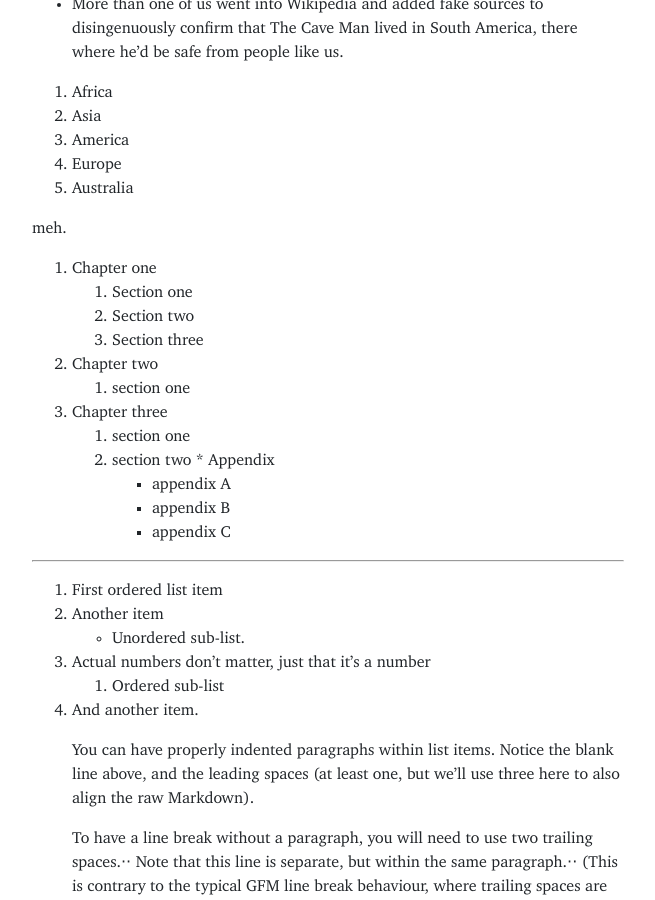
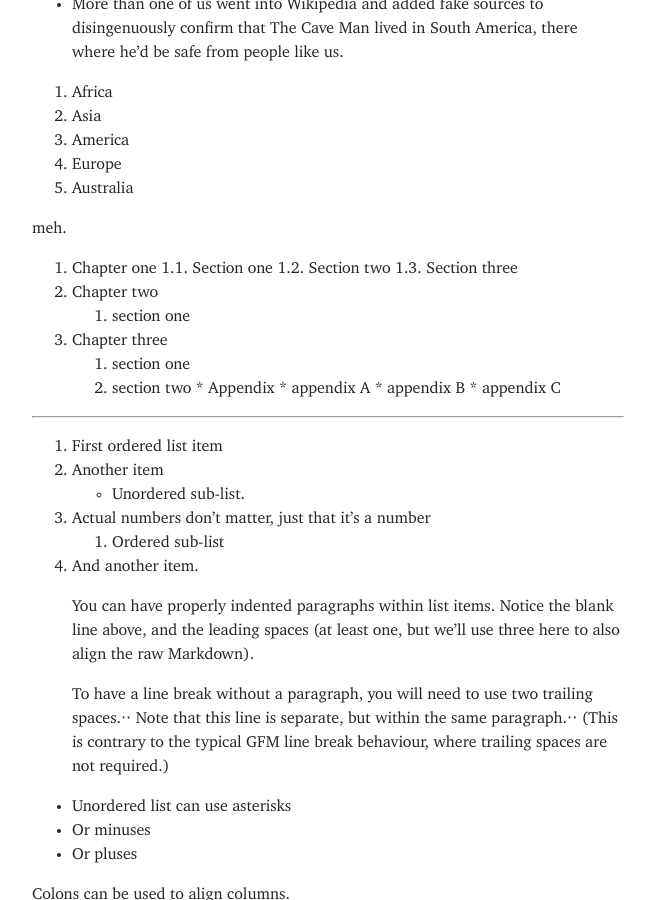
Before and after one commit to reedeeng/blog, a Jekyll site: the page built from element-of-typography.md, in a window 1280 px wide and 900 px high, scrolled down 959 px. Shown: the whole window, without its empty margins (312-967 px from the left). Built offline with Jekyll 4.4.1, drawn with Linux system fonts in a browser that asks for light colours.

Commit message:
Update element-of-typography.md

```diff
--- a/element-of-typography.md
+++ b/element-of-typography.md
@@ -30,18 +30,18 @@ meh.
 meh.
 
 1. Chapter one
-   1. Section one
-   1. Section two
-   1. Section three
+   1.1. Section one
+   1.2. Section two
+   1.3. Section three
 2. Chapter two
    2. section one
 3. Chapter three
    3. section one
    3. section two
 * Appendix
-   * appendix A
-   * appendix B
-   * appendix C
+  * appendix A
+  * appendix B
+  * appendix C
 
 ---
 
```
